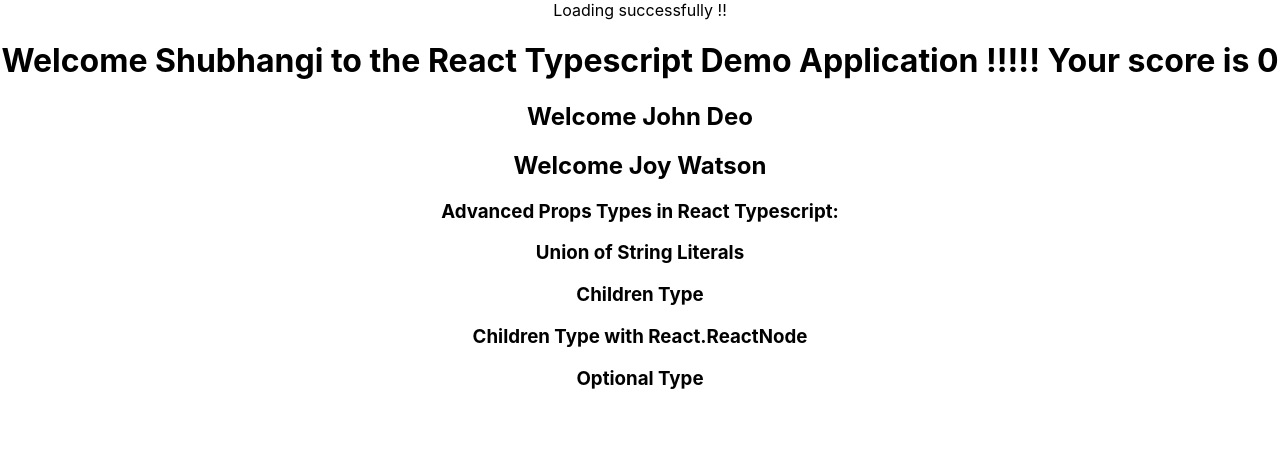
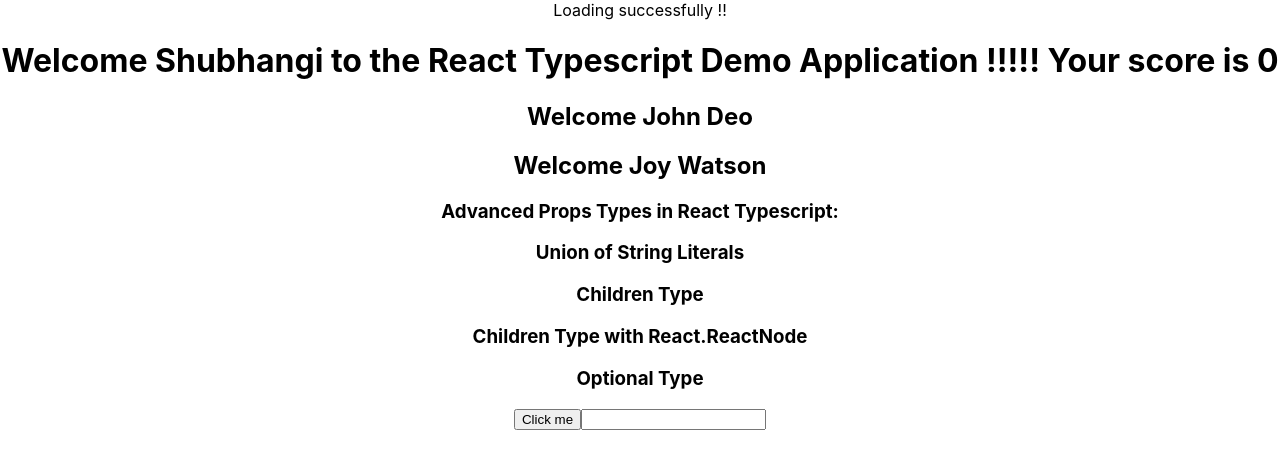
Before and after one commit to Shubhi8319/ReactTypescript-Demo, a React (Create React App) app in the folder react-typescript-demo/: page / in a window 1280 px wide. Shown: the top 468 px of the page. Built offline with nearby package versions, Linux system fonts and the light colour scheme.

Commit message:
Added components to illustrate event props in React Typescript

```diff
--- a/react-typescript-demo/src/App.tsx
+++ b/react-typescript-demo/src/App.tsx
@@ -1,6 +1,8 @@
 import './App.css';
 import { AdvancedProps } from './Components/AdvancedProps';
+import { Button } from './Components/Button';
 import { Heading } from './Components/Heading';
+import { Input } from './Components/Input';
 import { Persons } from './Components/Persons';
 import { Status } from './Components/Status';
 import { Welcome } from './Components/Welcome';
@@ -33,6 +35,8 @@
           return  <AdvancedProps><Heading>{propTypeName}</Heading></AdvancedProps>
         })
       }
+      <Button handleClick={(event) => console.log("Clicked", event)}/>
+      <Input handleChange={(event) => console.log(event.target.value)}/>
     </div>
   );
 }
--- a/react-typescript-demo/src/Components/AdvancedProps.tsx
+++ b/react-typescript-demo/src/Components/AdvancedProps.tsx
@@ -6,6 +6,6 @@
 
 export const AdvancedProps = (props: AdvancedPropTypes) => {
     return(
-        <a>{props.children}</a>
+        <div>{props.children}</div>
     )
 }
--- /dev/null
+++ b/react-typescript-demo/src/Components/Button.tsx
@@ -0,0 +1,11 @@
+import React from "react"
+
+type ButtonProps = {
+    handleClick: (event: React.MouseEvent<HTMLButtonElement>) => void
+}
+
+export const Button = (props: ButtonProps) => {
+    return(
+        <button onClick={props.handleClick}>Click me</button>
+    )
+}
--- /dev/null
+++ b/react-typescript-demo/src/Components/Input.tsx
@@ -0,0 +1,10 @@
+type InputProps = {
+    value?: string
+    handleChange: (event: React.ChangeEvent<HTMLInputElement>) => void
+}
+
+export const Input = (props: InputProps) => {
+    return(
+        <input type='text' value={props.value} onChange={props.handleChange}/>
+    )
+}
```
